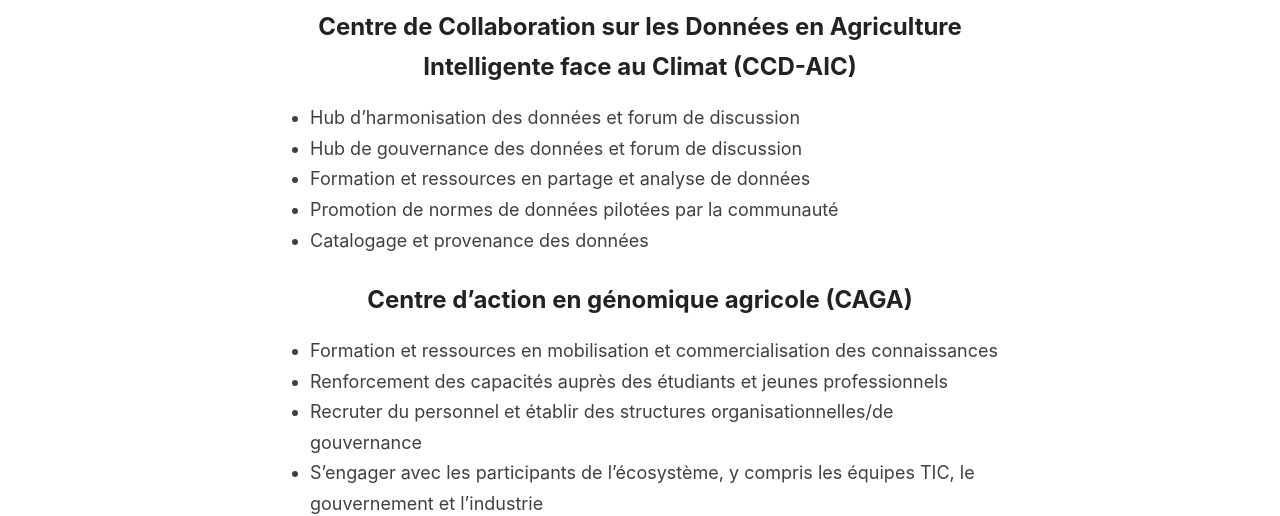
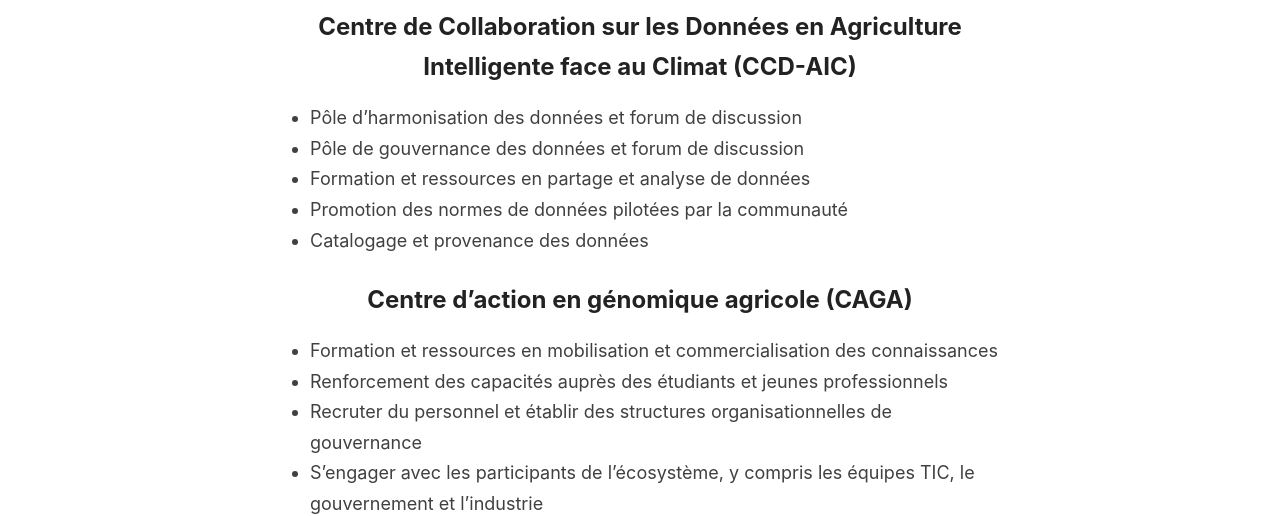
Before and after one commit to ClimateSmartAg/ClimateSmartAg-website-fr, a Jekyll site: the page built from _pages/coming.md, in a window 1280 px wide. Shown: the part 345-861 px from the top of the page. Built offline with Jekyll 4.4.1, drawn with Linux system fonts in a browser that asks for light colours.

Commit message:
Update coming.md

```diff
--- a/_pages/coming.md
+++ b/_pages/coming.md
@@ -5,15 +5,15 @@ permalink: /coming/
 ---
 
 ## Centre de Collaboration sur les Données en Agriculture Intelligente face au Climat (CCD-AIC)
-- Hub d'harmonisation des données et forum de discussion
-- Hub de gouvernance des données et forum de discussion
+- Pôle d'harmonisation des données et forum de discussion
+- Pôle de gouvernance des données et forum de discussion
 - Formation et ressources en partage et analyse de données
-- Promotion de normes de données pilotées par la communauté
+- Promotion des normes de données pilotées par la communauté
 - Catalogage et provenance des données
 
 ## Centre d'action en génomique agricole (CAGA)
 - Formation et ressources en mobilisation et commercialisation des connaissances
 - Renforcement des capacités auprès des étudiants et jeunes professionnels
-- Recruter du personnel et établir des structures organisationnelles/de gouvernance
+- Recruter du personnel et établir des structures organisationnelles de gouvernance
 - S'engager avec les participants de l'écosystème, y compris les équipes TIC, le gouvernement et l'industrie
 - Partager des informations issues des TIC, synthétiser les informations et identifier des thèmes à travers les projets à partager avec la communauté
```
